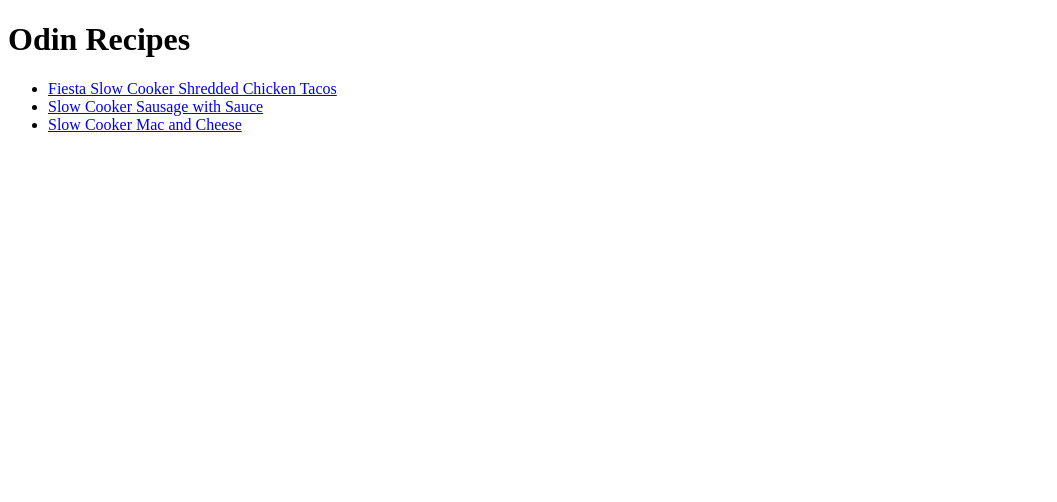
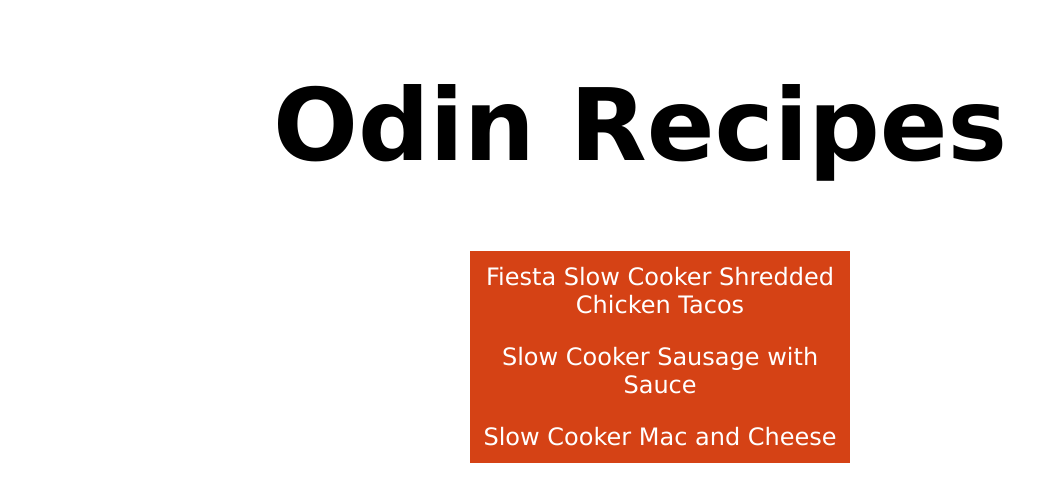
Before and after one commit to sbaginski/odin-recipes, a plain HTML site: page index.html in a window 1280 px wide. Shown: the whole page, without its empty margins (0-1057 px from the left). Drawn offline with Linux system fonts and the light colour scheme.

Commit message:
Add basic CSS styles

```diff
--- a/index.html
+++ b/index.html
@@ -4,10 +4,11 @@
   <meta charset="UTF-8">
   <meta name="viewport" content="width=device-width, initial-scale=1.0">
   <title>Odin Recipes</title>
+  <link rel="stylesheet" href="styles.css">
 </head>
 <body>
-  <h1>Odin Recipes</h1>
-  <ul>
+  <h1 id="main">Odin Recipes</h1>
+  <ul class="menu">
     <li><a href="./recipes/tacos.html">Fiesta Slow Cooker Shredded Chicken Tacos</a></li>
     <li><a href="./recipes/sausage.html">Slow Cooker Sausage with Sauce</a></li>
     <li><a href="./recipes/macncheese.html">Slow Cooker Mac and Cheese</a></li>
--- /dev/null
+++ b/styles.css
@@ -0,0 +1,50 @@
+body {
+  font-family: "Verdana", sans-serif;
+}
+
+h1 {
+  font-size: 36px;
+  text-align: center;
+}
+
+h2 {
+  color: #d54215;
+  text-align: center;
+  padding-top: 20px;
+}
+
+img {
+  display: block;
+  margin: auto;
+}
+
+#main {
+  font-size: 100px;
+}
+
+.menu {
+  width: 30%;
+  font-size: 24px;
+  text-align: center;
+  margin: auto;
+  list-style-type: none;
+}
+
+.menu a {
+  background-color: #d54215;
+  color: white;
+  display: block;
+  padding: 12px;
+  text-decoration: none;
+}
+
+.menu a:hover {
+  background-color: white;
+  color: #d54215;
+}
+
+div.content {
+  width: 50%;
+  display: block;
+  margin: auto;
+}
```
Also changed, not shown: recipes/macncheese.html (+3 -0 lines), recipes/sausage.html (+3 -0 lines), recipes/tacos.html (+3 -0 lines).
